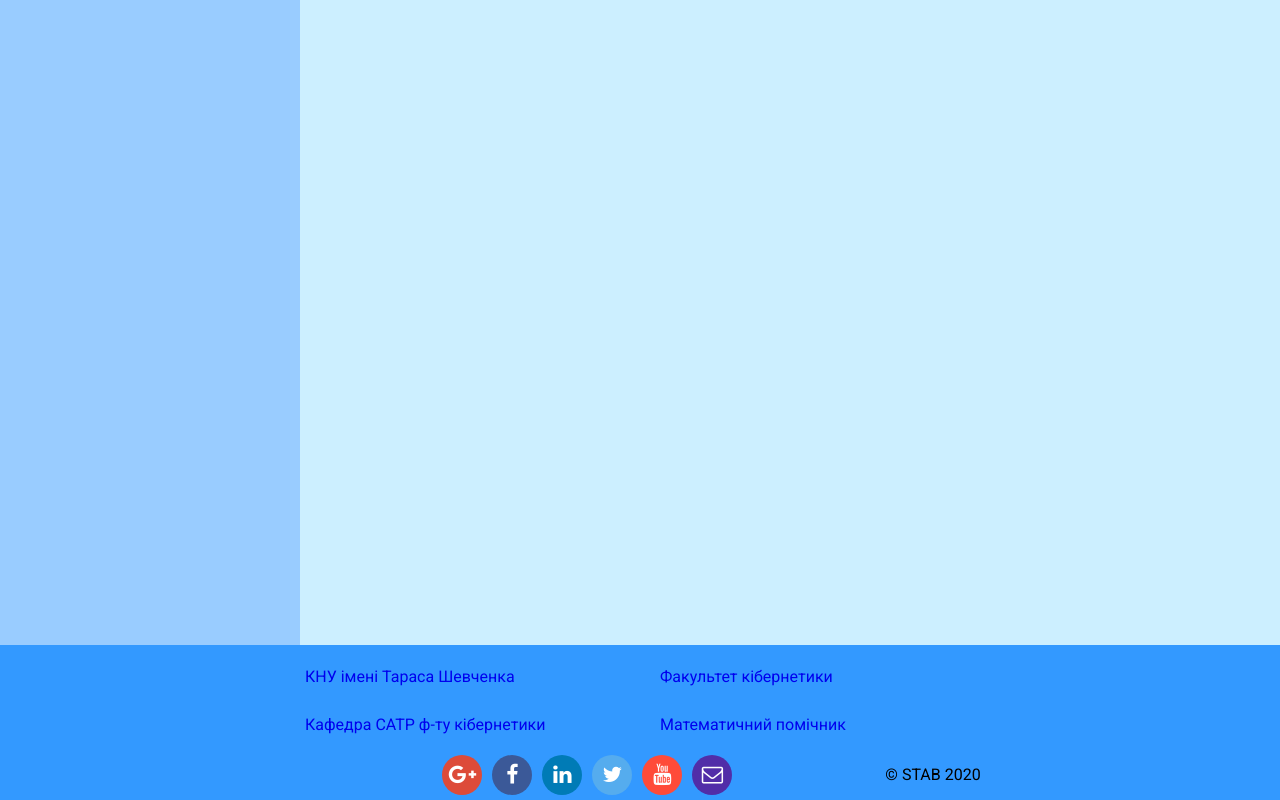
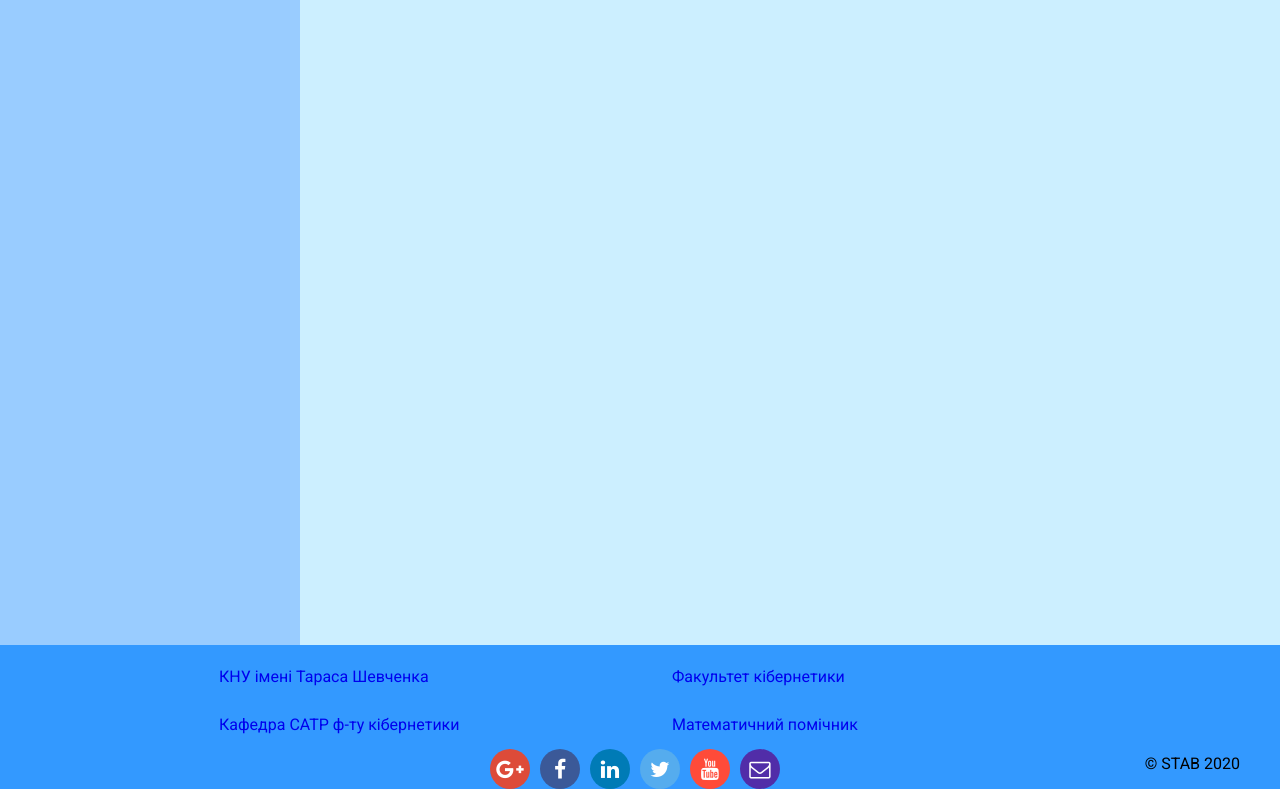
Before and after one commit to Dunridge/stab-univ, an Angular app: page / in a window 1280 px wide. Shown: the part 655-1455 px from the top of the page. Built offline with nearby package versions, Linux system fonts and the light colour scheme.

Commit message:
fixed styles

```diff
--- a/src/app/footer/footer.component.css
+++ b/src/app/footer/footer.component.css
@@ -66,8 +66,12 @@ footer {
   white-space: nowrap;
 }
 
-.footer-container {
-  width: 700px;
+.footer {
   position: relative;
-  left: 20px;
 }
+
+.footer-logo {
+  position: absolute;
+  bottom: 0;
+  right: 40px;
+}
--- a/src/app/footer/footer.component.html
+++ b/src/app/footer/footer.component.html
@@ -4,9 +4,9 @@
      fxLayoutAlign="center center"
      fxLayoutGap="10px">
 
-  <div fxFlex="100" fxFlex.gt-sm="60">
+  <div fxFlex="90" fxFlex.gt-sm="70">
     <div fxLayout="row">
-      <div fxFlex="40" fxFlexOffset="2px">
+      <div fxFlex="100" >
         <mat-list>
           <div class="footer-container" fxLayout="row" fxLayoutGap="10">
             <div fxFlex="50%">
@@ -32,7 +32,7 @@
       <a mat-icon-button class="social-btn btn-mail" href="mailto:"><i class="fa fa-envelope-o fa-lg"></i></a>
     </div>
   </div>
-  <div>
+  <div class="footer-logo">
     <p>© STAB 2020</p>
   </div>
 </div>
```
